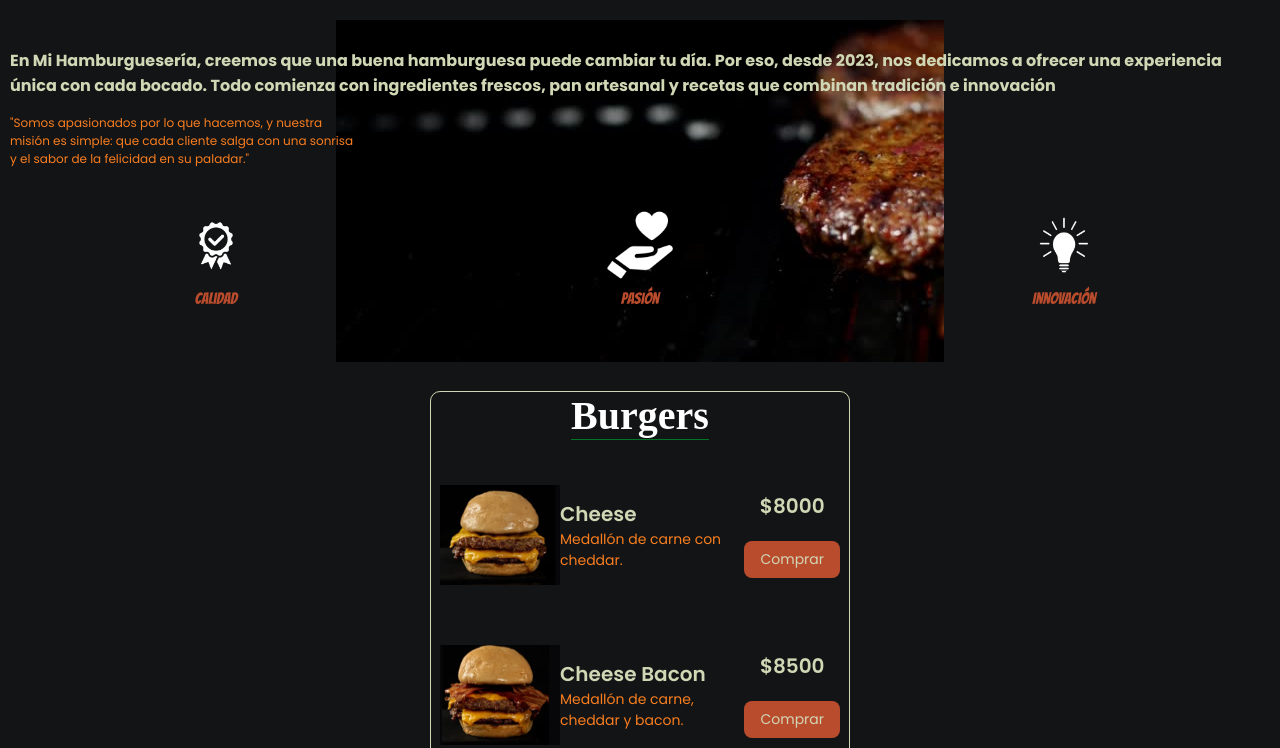
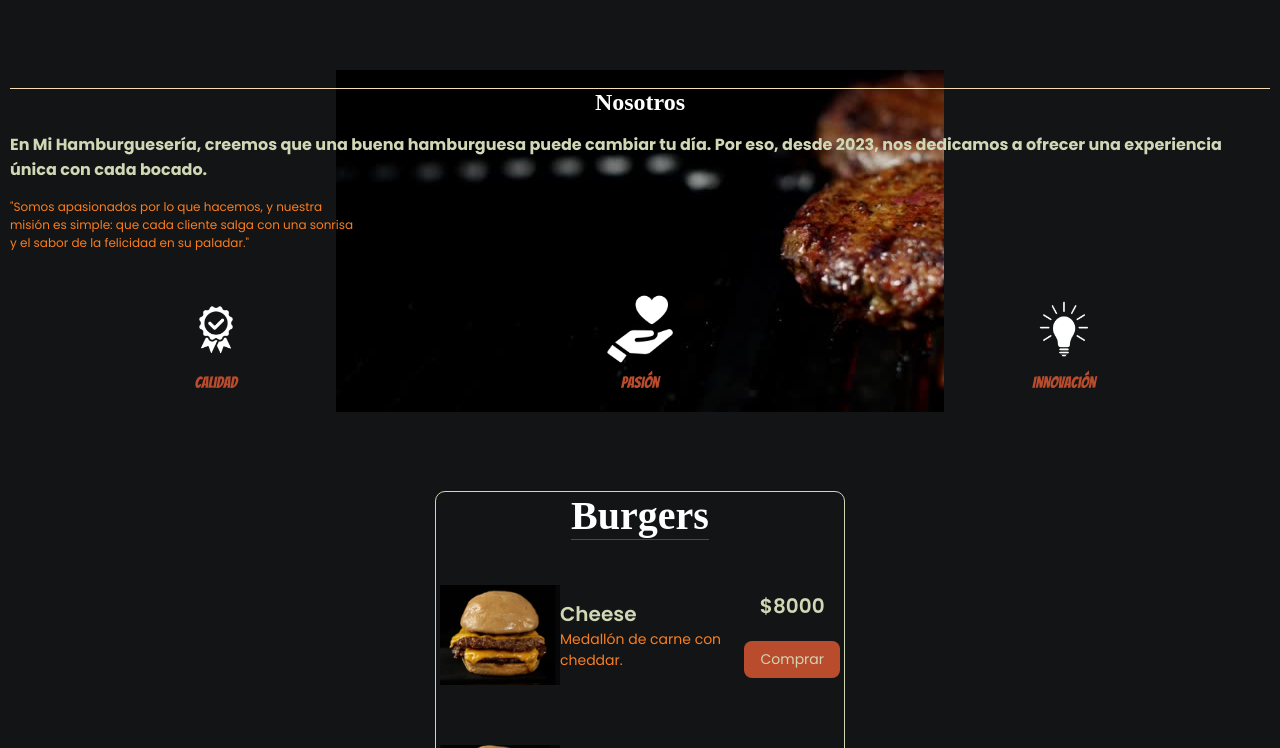
Before and after one commit to Michael-310/hamburgeseria-prueba, a plain HTML site: page index.html in a window 1280 px wide. Shown: the part 600-1348 px from the top of the page. Drawn offline with Linux system fonts and the light colour scheme; a web font is replaced by a local one.

Commit message:
overflow

```diff
--- a/index.html
+++ b/index.html
@@ -51,11 +51,11 @@
       <!-- SECTION SOBRE NOSOTROS -->
       <section id="about">
         <div class="about-text">
+          <h2 class="about-nosotros">Nosotros</h2>
           <h2 class="about-titulo">
             En Mi Hamburguesería, creemos que una buena hamburguesa puede
             cambiar tu día. Por eso, desde 2023, nos dedicamos a ofrecer una
-            experiencia única con cada bocado. Todo comienza con ingredientes
-            frescos, pan artesanal y recetas que combinan tradición e innovación
+            experiencia única con cada bocado.
           </h2>
           <p class="about-parrafo">
             "Somos apasionados por lo que hacemos, y nuestra misión es simple:
--- a/styles.css
+++ b/styles.css
@@ -19,6 +19,7 @@
 body {
   background-color: #131415;
   font-family: "Poppins";
+  overflow-x: hidden;
 }
 
 i {
@@ -35,7 +36,7 @@ i {
   justify-content: space-between;
   align-items: center;
   max-width: 100%;
-  overflow: hidden;
+
   padding: 0px 10px 0px 0px;
 }
 
@@ -147,7 +148,7 @@ h1 {
     no-repeat center;
 
   width: 100%;
-  height: 400px;
+  height: 500px;
   display: flex;
   flex-direction: column;
   justify-content: center;
@@ -157,6 +158,13 @@ h1 {
   padding: 0 10px;
 }
 
+.about-nosotros {
+  margin-top: 24px;
+  width: 100%;
+  text-align: center;
+  font-family: "Ombudsman Stencil";
+  border-top: 1px solid wheat;
+}
 .about-titulo {
   font-size: 16px;
   color: var(--light);
@@ -215,7 +223,7 @@ h1 {
 /* SECTION PRODUCTS */
 
 #products {
-  max-width: 420px;
+  max-width: 410px;
 
   display: flex;
   flex-direction: column;
```
